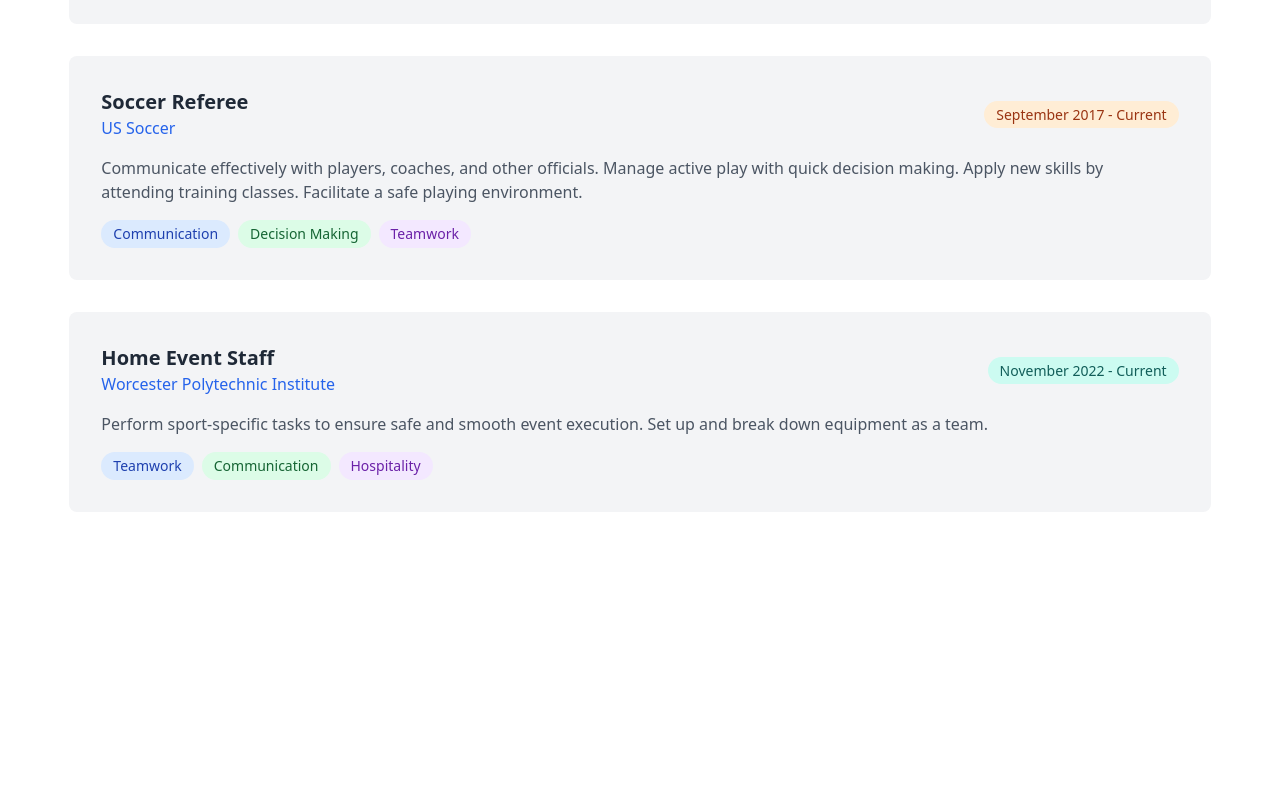
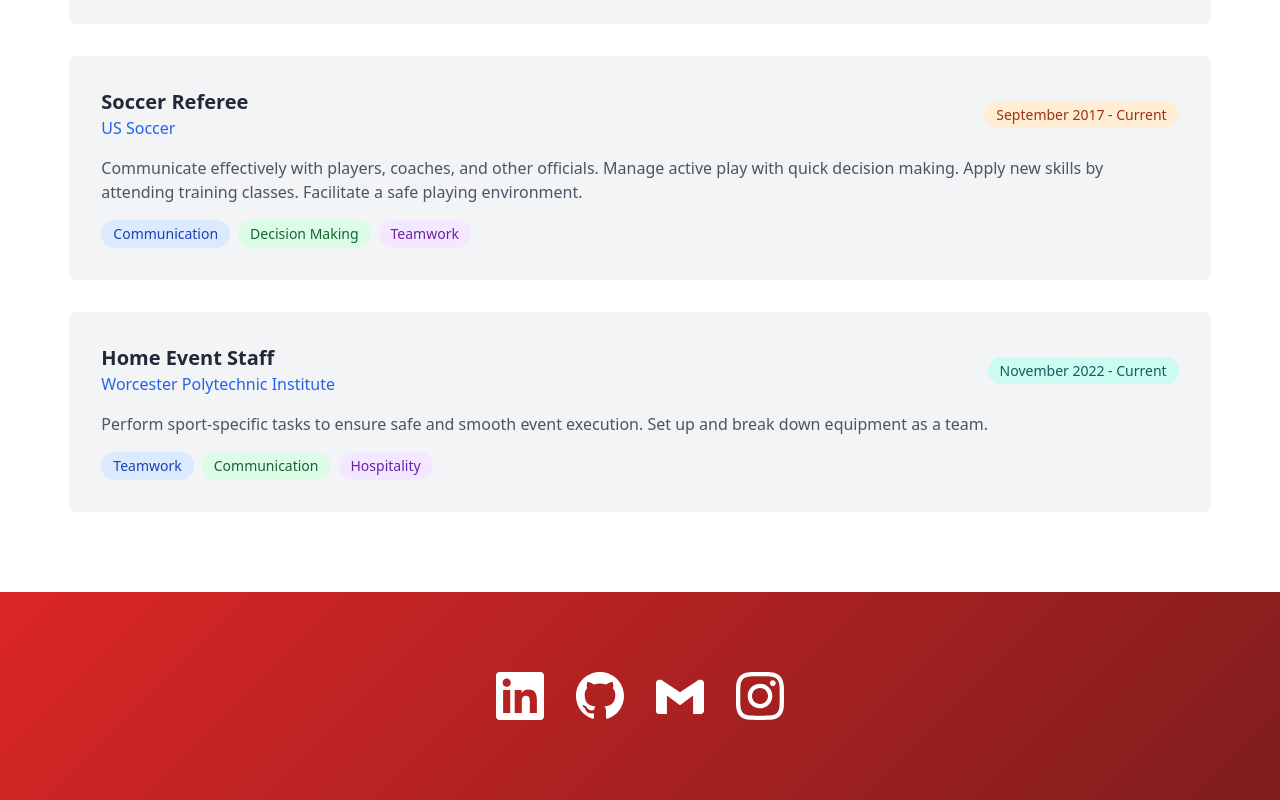
Before and after one commit to anthonyrcoutts/anthonyrcoutts.github.io, a plain HTML site: page index.html in a window 1280 px wide. Shown: the part 5241-6041 px from the top of the page. Before the commit the page ends 5833 px from the top, so only its background shows below. Drawn offline with nearby package versions, Linux system fonts and the light colour scheme.

Commit message:
Update index.html

```diff
--- a/index.html
+++ b/index.html
@@ -468,6 +468,36 @@
     </div>
 </section>
 
+
+<!-- Contact Section -->
+<section id="contact" class="py-20 gradient-bg text-white">
+    <div class="max-w-4xl mx-auto px-4 text-center">
+        <div class="flex justify-center space-x-8" aria-label="Social media links" role="contentinfo">
+            <a href="https://www.linkedin.com/in/anthony-coutts-3626a2279/" target="_blank" rel="noopener noreferrer" aria-label="LinkedIn" class="text-white hover:text-blue-300 transition duration-300 transform hover:scale-110">
+                <svg class="w-12 h-12" fill="currentColor" viewBox="0 0 24 24">
+                    <path d="M20.447 20.452h-3.554v-5.569c0-1.328-.027-3.037-1.852-3.037-1.853 0-2.136 1.445-2.136 2.939v5.667H9.351V9h3.414v1.561h.046c.477-.9 1.637-1.85 3.37-1.85 3.601 0 4.267 2.37 4.267 5.455v6.286zM5.337 7.433c-1.144 0-2.063-.926-2.063-2.065 0-1.138.92-2.063 2.063-2.063 1.14 0 2.064.925 2.064 2.063 0 1.139-.925 2.065-2.064 2.065zm1.782 13.019H3.555V9h3.564v11.452zM22.225 0H1.771C.792 0 0 .774 0 1.729v20.542C0 23.227.792 24 1.771 24h20.451C23.2 24 24 23.227 24 22.271V1.729C24 .774 23.2 0 22.222 0h.003z"/>
+                </svg>
+            </a>
+            <a href="https://github.com/anthonyrcoutts" target="_blank" rel="noopener noreferrer" aria-label="GitHub" class="text-white hover:text-gray-300 transition duration-300 transform hover:scale-110">
+                <svg class="w-12 h-12" fill="currentColor" viewBox="0 0 24 24">
+                    <path d="M12 0c-6.626 0-12 5.373-12 12 0 5.302 3.438 9.8 8.207 11.387.599.111.793-.261.793-.577v-2.234c-3.338.726-4.033-1.416-4.033-1.416-.546-1.387-1.333-1.756-1.333-1.756-1.089-.745.083-.729.083-.729 1.205.084 1.839 1.237 1.839 1.237 1.07 1.834 2.807 1.304 3.492.997.107-.775.418-1.305.762-1.604-2.665-.305-5.467-1.334-5.467-5.931 0-1.311.469-2.381 1.236-3.221-.124-.303-.535-1.524.117-3.176 0 0 1.008-.322 3.301 1.23.957-.266 1.983-.399 3.003-.404 1.02.005 2.047.138 3.006.404 2.291-1.552 3.297-1.23 3.297-1.23.653 1.653.242 2.874.118 3.176.77.84 1.235 1.911 1.235 3.221 0 4.609-2.807 5.624-5.479 5.921.43.372.823 1.102.823 2.222v3.293c0 .319.192.694.801.576 4.765-1.589 8.199-6.086 8.199-11.386 0-6.627-5.373-12-12-12z"/>
+                </svg>
+            </a>
+            <a href="mailto:anthonyrcoutts@gmail.com" aria-label="Email" class="text-white hover:text-red-300 transition duration-300 transform hover:scale-110">
+                <svg class="w-12 h-12" fill="currentColor" viewBox="0 0 24 24">
+                    <path d="M24 5.457v13.909c0 .904-.732 1.636-1.636 1.636h-3.819V11.73L12 16.64l-6.545-4.91v9.273H1.636A1.636 1.636 0 0 1 0 19.366V5.457c0-.904.732-1.636 1.636-1.636h.98L12 10.09l9.384-6.269h.98c.904 0 1.636.732 1.636 1.636z"/>
+                </svg>
+            </a>
+            <a href="https://instagram.com/anthony_coutts" target="_blank" rel="noopener noreferrer" aria-label="Instagram" class="text-white hover:text-pink-300 transition duration-300 transform hover:scale-110">
+                <svg class="w-12 h-12" fill="currentColor" viewBox="0 0 24 24">
+                    <path d="M12 2.163c3.204 0 3.584.012 4.85.07 3.252.148 4.771 1.691 4.919 4.919.058 1.265.069 1.645.069 4.849 0 3.205-.012 3.584-.069 4.849-.149 3.225-1.664 4.771-4.919 4.919-1.266.058-1.644.07-4.85.07-3.204 0-3.584-.012-4.849-.07-3.26-.149-4.771-1.699-4.919-4.92-.058-1.265-.07-1.644-.07-4.849 0-3.204.013-3.583.07-4.849.149-3.227 1.664-4.771 4.919-4.919 1.266-.057 1.645-.069 4.849-.069zm0-2.163c-3.259 0-3.667.014-4.947.072-4.358.2-6.78 2.618-6.98 6.98-.059 1.281-.073 1.689-.073 4.948 0 3.259.014 3.668.072 4.948.2 4.358 2.618 6.78 6.98 6.98 1.281.058 1.689.072 4.948.072 3.259 0 3.668-.014 4.948-.072 4.354-.2 6.782-2.618 6.979-6.98.059-1.28.073-1.689.073-4.948 0-3.259-.014-3.667-.072-4.947-.196-4.354-2.617-6.78-6.979-6.98-1.281-.059-1.69-.073-4.949-.073zm0 5.838c-3.403 0-6.162 2.759-6.162 6.162s2.759 6.163 6.162 6.163 6.162-2.759 6.162-6.163c0-3.403-2.759-6.162-6.162-6.162zm0 10.162c-2.209 0-4-1.79-4-4 0-2.209 1.791-4 4-4s4 1.791 4 4c0 2.21-1.791 4-4 4zm6.406-11.845c-.796 0-1.441.645-1.441 1.44s.645 1.44 1.441 1.44c.795 0 1.439-.645 1.439-1.44s-.644-1.44-1.439-1.44z"/>
+                </svg>
+            </a>
+        </div>
+    </div>
+</section>
+
+
 </main>
 
 <!-- JavaScript -->
```
